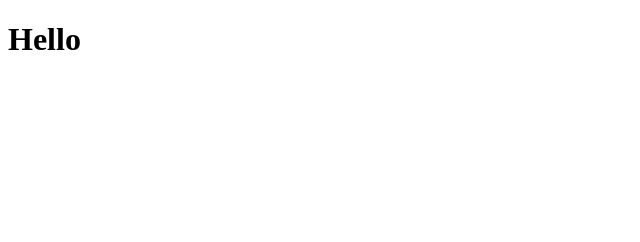
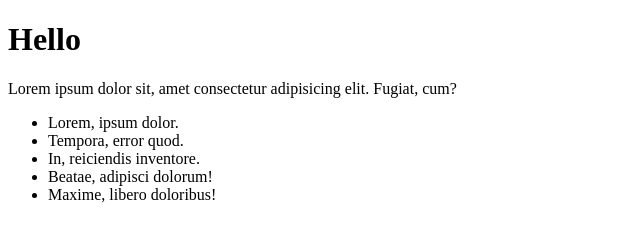
Before and after one commit to aleksandr003/Tutorial, a plain HTML site: page index.html in a window 1280 px wide. Shown: the whole page, without its empty margins (0-640 px from the left). Drawn offline with Linux system fonts and the light colour scheme.

Commit message:
добавил тект, список

```diff
--- a/index.html
+++ b/index.html
@@ -8,5 +8,13 @@
 </head>
 <body>
     <h1>Hello</h1>
+    <p>Lorem ipsum dolor sit, amet consectetur adipisicing elit. Fugiat, cum?</p>
+    <ul>
+        <li>Lorem, ipsum dolor.</li>
+        <li>Tempora, error quod.</li>
+        <li>In, reiciendis inventore.</li>
+        <li>Beatae, adipisci dolorum!</li>
+        <li>Maxime, libero doloribus!</li>
+    </ul>
 </body>
 </html>
```
